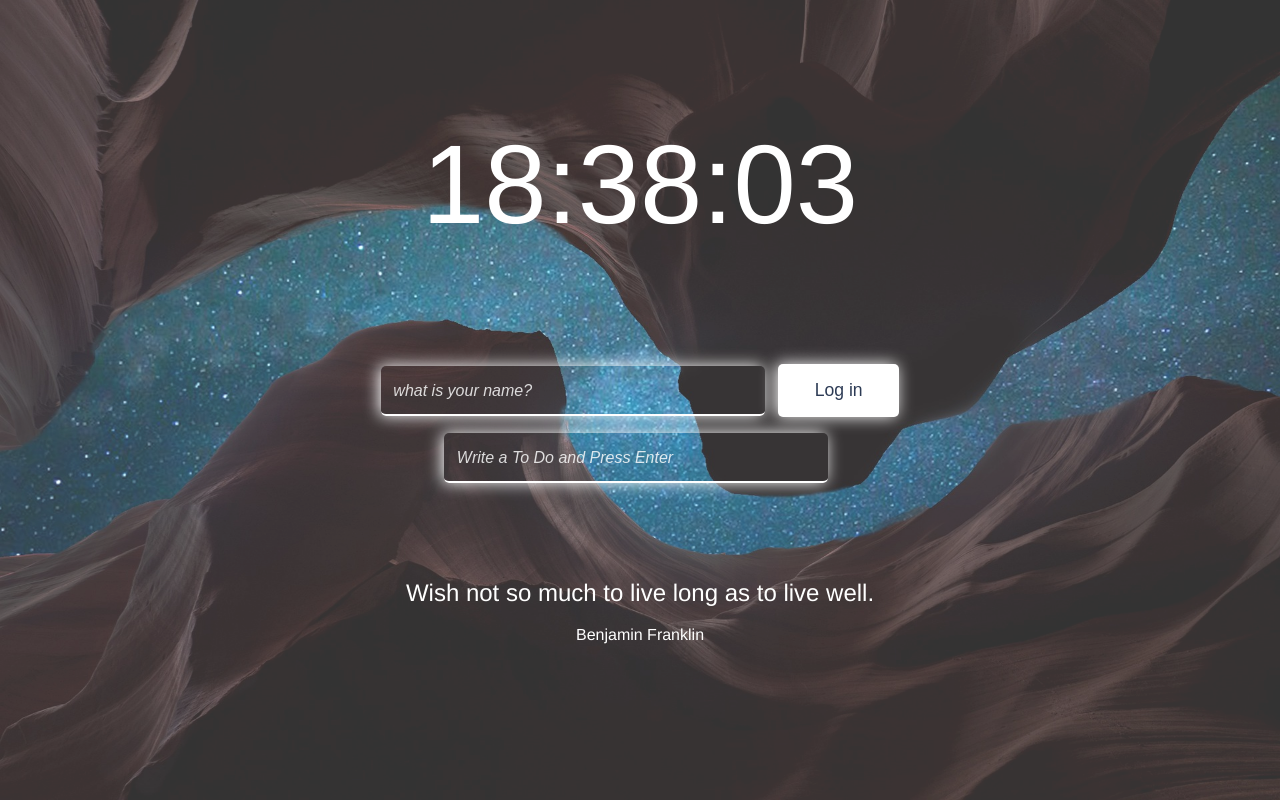
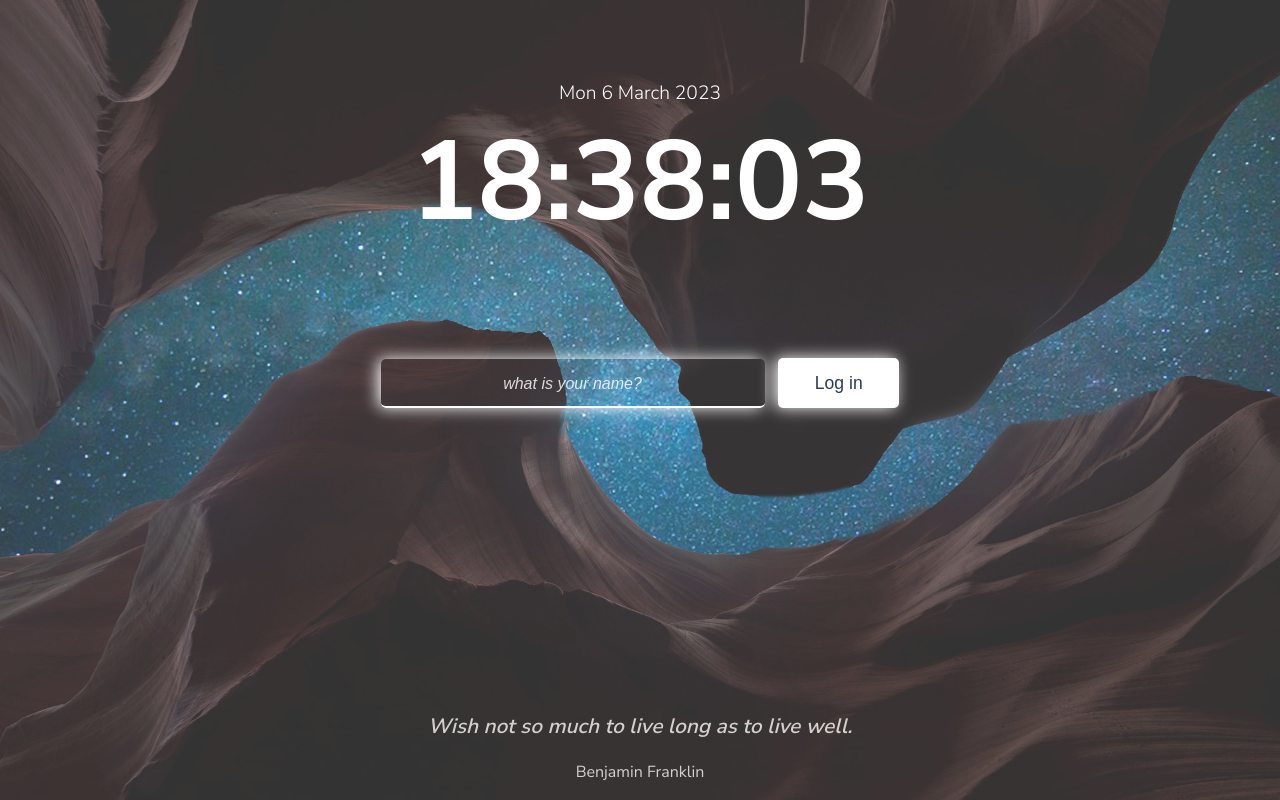
Before and after one commit to U-Hyun-98/momentum, a website: page index.html in a window 1280 px wide. Drawn offline with Linux system fonts and the light colour scheme.

Commit message:
수정 완료 최종

```diff
--- a/css/style.css
+++ b/css/style.css
@@ -1,3 +1,5 @@
+@import url("https://fonts.googleapis.com/css2?family=Nunito+Sans:wght@300;400;600;700;800;900&display=swap");
+
 * {
   box-sizing: border-box;
   margin: 0;
@@ -6,8 +8,9 @@
 
 /* body style */
 body {
-  font-family: "Helvetica Neue", sans-serif;
-  font-size: 1.2rem;
+  font-family: "Nunito Sans", "Helvetica Neue", sans-serif;
+  font-size: 1.32rem;
+  height: 100%;
   color: #fff;
   background-size: cover;
   background-position: center;
@@ -26,12 +29,47 @@ img {
   opacity: 80%;
 }
 
+/* day style */
+#day {
+  font-weight: 300;
+  margin: 5rem 1rem 0 1rem;
+  text-align: center;
+  font-size: 1.2rem;
+}
+#day:hover {
+  font-weight: 600;
+  font-size: 1.6rem;
+  transition: 0.7s;
+  color: #2d3b55;
+}
+#day:not(:hover) {
+  transition: 0.7s;
+}
+
 /* clock style */
 #clock {
   font-size: 7rem;
-  font-weight: 500;
-  margin: 7.5rem 1rem 4rem 1rem;
+  font-weight: 700;
+  margin: 0rem 1rem 3rem 1rem;
   text-align: center;
+}
+
+#clock:after {
+  content: '';
+  position: absolute;
+  width: 100%;
+  transform: scaleX(0);
+  height: 2px;
+  bottom: 0;
+  left: 0;
+  background-color: #fff;
+  transform-origin: bottom right;
+  transition: transform 0.25s ease-out;
+}
+
+#clock:hover:after {
+  transform: scaleX(1);
+  transform-origin: bottom left;
 }
 
 /* form style */
@@ -39,13 +77,6 @@ form {
   margin-top: 1rem;
   text-align: center;
 }
-
-/* #login-form {
-  display: flex;
-  justify-content: center;
-  align-items: center;
-  flex-direction: column;
-} */
 
 input[type="text"] {
   width: 30%;
@@ -58,7 +89,21 @@ input[type="text"] {
   color: rgb(252, 252, 252);
   background-color: transparent;
   border-bottom: 2px solid #fff;
-  box-shadow: -2px 0 16px rgb(252, 252, 252)
+  box-shadow: -3px 0 16px rgb(252, 252, 252);
+  text-align: center;
+}
+input[type="text"]:hover {
+  width: 40%;
+  box-shadow: -4px 10px 16px rgb(252, 252, 252);
+  transition: 0.7s;
+}
+input[type="text"]:not(:hover) {
+  transition: 0.7s;
+}
+input[type="text"]:focus {
+  box-shadow: -3px 10px 16px rgb(252, 252, 252);
+  transition: 0.7s;
+  width: 40%;
 }
 
 input[type="text"]::placeholder {
@@ -70,25 +115,28 @@ input[type="text"]::placeholder {
 input[type="submit"] {
   background-color: #fff;
   color: #2d3b55;
-  padding: 1rem 2.3rem;
+  padding: 0.9rem 2.3rem;
   font-size: 1.1rem;
   border: none;
   border-radius: 5px;
   cursor: pointer;
   margin: 3.2rem 0 0 0;
-  box-shadow: -2px 0 16px rgb(252, 252, 252);
+  box-shadow: -3px 0 16px rgb(252, 252, 252);
 }
 
 input[type="submit"]:hover {
-  transition: 0.8s;
+  transition: 0.7s;
   background-color: #2d3b55;
   color: #fff;
-  box-shadow: -2px 0 10px rgb(252, 252, 252);
+  box-shadow: -3px 0 16px rgb(252, 252, 252);
+}
+input[type="submit"]:not(:hover) {
+  transition: 0.7s;
 }
 
 #greeting {
   text-align: center;
-  margin: 3rem;
+  margin: 2rem;
   font-size: 1.8rem;
 }
 
@@ -97,29 +145,69 @@ input[type="submit"]:hover {
   display: none;
 }
 
-/* todo style */
-/* #todo-form input {
-  display: none;
-} */
+/* 여기여기여기 */
+#todo-list {
+  display: flex;
+  flex-direction: column;
+  align-items: center;
+  justify-content: center;
+  text-align: center;
+  margin: 3rem 1.2rem 1.2rem 1.2rem;
+  height: 20vh;
+  overflow-y: scroll;
+}
+#todo-list::-webkit-scrollbar-corner { display: none; }
 
+#todo-list::-webkit-scrollbar {
+  width: 10px;
+  border-radius: 10px;
+  background-color: #f5f5f525;
+}
 
-#todo-list {
-  text-align: center;
-  margin: 1.2rem;
+#todo-list::-webkit-scrollbar-thumb {
+  border-radius: 10px;
+  background-image: -webkit-gradient(
+    linear,
+    left bottom,
+    left top,
+    color-stop(0.44, rgba(216, 224, 240, 0.593)),
+    color-stop(0.72, rgba(145, 162, 184, 0.262)),
+    color-stop(0.86, rgba(145, 162, 184, 0.435))
+  );
 }
 
 #todo-list li {
+  width: 300px;
   list-style: none;
-  margin: 1rem;
+  margin: 0.6rem;
+  display: flex;
+  justify-content: space-between;
 }
 
 #todo-list span {
-  padding: 0 2rem 0 0;
+  font-size: 1.3rem;
+}
+#todo-list span:hover {
+  color: rgb(179, 196, 218);
+  transition: 0.5s;
+}
+#todo-list span:not(:hover) {
+  transition: 0.7s;
 }
 
 #todo-list button {
   background-color: transparent;
   border: none;
+  margin-left: auto;
+  cursor: pointer;
+  font-size: 0.9rem;
+}
+#todo-list button:hover {
+  font-size: 1.1rem;
+  transition: 0.3s;
+}
+#todo-list button:not(:hover) {
+  transition: 0.3s;
 }
 
 /* quote style */
@@ -130,13 +218,33 @@ input[type="submit"]:hover {
 
 #quotes span:first-child {
   display: block;
-  font-size: 1.5rem;
-  font-weight: 500;
+  font-size: 1.3rem;
+  font-style: italic;
+  font-weight: 600;
   margin-bottom: 1rem;
+  color: rgba(242, 238, 233, 0.84);
+}
+#quotes span:first-child:after {
+  content: '';
+  position: absolute;
+  width: 100%;
+  transform: scaleX(0);
+  height: 2px;
+  bottom: 0;
+  left: 0;
+  background-color: #fff;
+  transform-origin: bottom right;
+  transition: transform 0.25s ease-out;
+}
+
+#quotes span:first-child:hover:after {
+  transform: scaleX(1);
+  transform-origin: bottom left;
 }
 
 #quotes span:last-child {
   font-size: 1rem;
+  color: rgba(242, 238, 233, 0.84);
 }
 
 /* weather style */
@@ -144,7 +252,7 @@ input[type="submit"]:hover {
   position: absolute;
   top: 0;
   right: 0;
-  margin: 2rem;
+  margin: 0.5rem;
   text-align: right;
 }
 
--- a/index.html
+++ b/index.html
@@ -18,6 +18,7 @@
     <title>Momentum</title>
   </head>
   <body>
+    <div id="day"></div>
     <h2 id="clock">00:00:00</h2>
     <form id="login-form" class="hidden">
       <input
@@ -26,10 +27,10 @@
         type="text"
         placeholder="what is your name?"
       />
-      <input type="submit" value="Log in">
+      <input type="submit" value="Log in" />
     </form>
     <h1 id="greeting" class="hidden"></h1>
-    <form id="todo-form">
+    <form id="todo-form" class="hidden">
       <input required type="text" placeholder="Write a To Do and Press Enter" />
     </form>
     <ul id="todo-list"></ul>
--- a/js/clock.js
+++ b/js/clock.js
@@ -1,10 +1,39 @@
+const day = document.querySelector("div#day");
 const clock = document.querySelector("h2#clock");
+
+const monthNames = [
+  "January",
+  "February",
+  "March",
+  "April",
+  "May",
+  "June",
+  "July",
+  "August",
+  "September",
+  "October",
+  "November",
+  "December",
+];
+const dayNames = ["Sun", "Mon", "Tue", "Wed", "Thu", "Fri", "Sat"];
+
+function getDate() {
+  const newDate = new Date();
+  const dayOfWeek = dayNames[newDate.getDay()];
+  const dayOfMonth = newDate.getDate();
+  const month = monthNames[newDate.getMonth()];
+  const year = newDate.getFullYear();
+  day.innerText = `${dayOfWeek} ${dayOfMonth} ${month} ${year}`;
+}
+
+getDate();
+
 
 function getClock() {
   const date = new Date();
-  const hours = String(date.getHours()).padStart(2, "0")
-  const minutes = String(date.getMinutes()).padStart(2, "0")
-  const seconds = String(date.getSeconds()).padStart(2, "0")
+  const hours = String(date.getHours()).padStart(2, "0");
+  const minutes = String(date.getMinutes()).padStart(2, "0");
+  const seconds = String(date.getSeconds()).padStart(2, "0");
   clock.innerText = `${hours}:${minutes}:${seconds}`;
 }
 
--- a/js/greetings.js
+++ b/js/greetings.js
@@ -1,6 +1,8 @@
 const loginForm = document.querySelector("#login-form");
 const loginInput = document.querySelector("#login-form input");
 const greeting = document.querySelector("#greeting");
+
+const toDo = document.querySelector("#todo-form");
 
 const HIDDEN_CLASSNAME = "hidden";
 const USERNAME_KEY = "username";
@@ -21,8 +23,9 @@ function onLoginSubmit(evt) {
 function paintGreetings(username) {
   // h1 텍스트 추가
   greeting.innerHTML = `Hello ${username}`;
-  // h1에 hidden 클래스 제거
+  // h1, todo폼에 hidden 클래스 제거
   greeting.classList.remove(HIDDEN_CLASSNAME);
+  toDo.classList.remove(HIDDEN_CLASSNAME);
 }
 
 const savedUsername = localStorage.getItem(USERNAME_KEY);
@@ -34,4 +37,6 @@ if (savedUsername === null) {
 } else {
   // 있으면 h1 보여주기
   paintGreetings(savedUsername);
+  // todo폼 hidden 클래스 제거
+  toDo.classList.remove(HIDDEN_CLASSNAME);
 }
--- a/js/todo.js
+++ b/js/todo.js
@@ -3,7 +3,6 @@ const toDoInput = toDoForm.querySelector("input");
 const toDoList = document.querySelector("#todo-list");
 
 const TODOS_KEY = "todos";
-
 
 // newTodo push하기 위한 빈 객체
 let toDos = [];
@@ -54,7 +53,6 @@ function handleToDoSubmit(evt) {
   paintToDo(newObj);
   // localstorage에 저장
   saveToDos();
-
 }
 
 toDoForm.addEventListener("submit", handleToDoSubmit);
```
